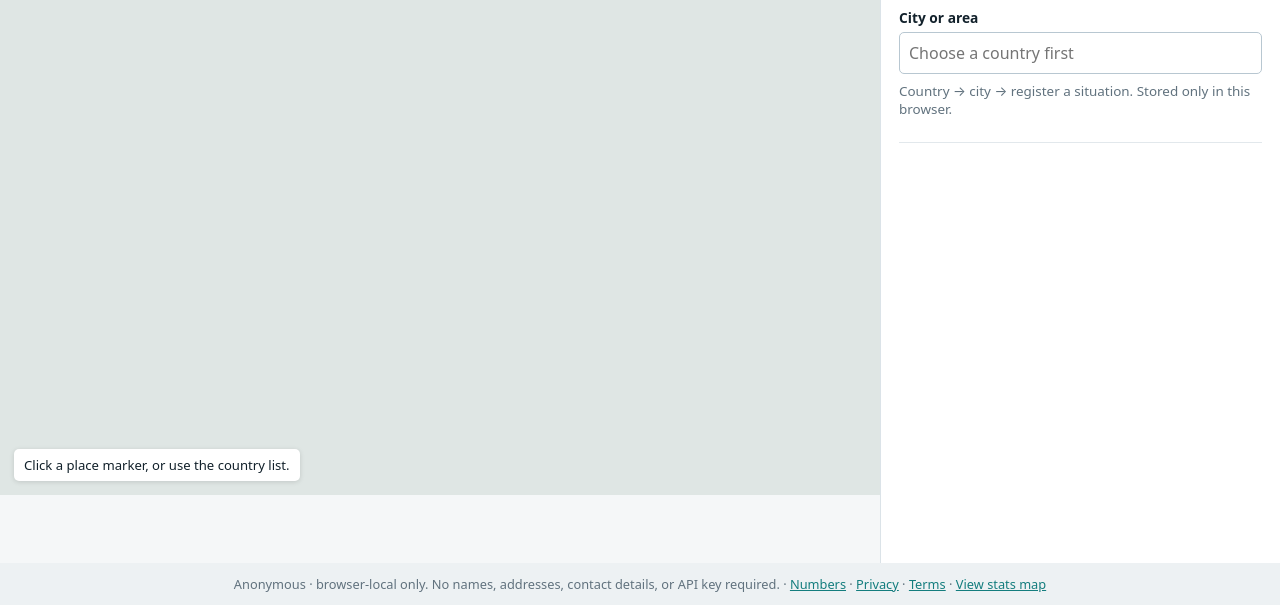
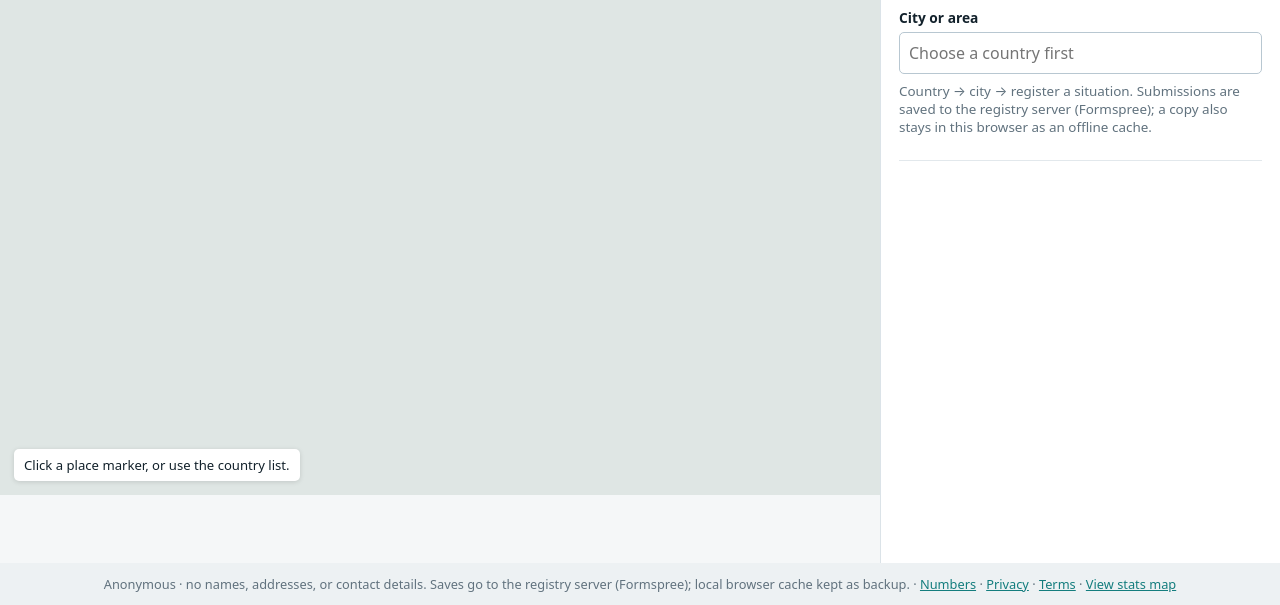
Before and after one commit to sam-t-dev/homeless-registry, a website: page register.html in a window 1280 px wide. Shown: the part 197-802 px from the top of the page. Drawn offline with nearby package versions, Linux system fonts and the light colour scheme.

Commit message:
Register: Formspree config + save note + already-counted UX

```diff
--- a/register.html
+++ b/register.html
@@ -38,7 +38,7 @@
           <label for="cityInput">City or area</label>
           <input id="cityInput" name="city" list="cityOptions" autocomplete="off" placeholder="Choose a country first" required>
           <datalist id="cityOptions"></datalist>
-          <p id="placeHint" class="muted">Country → city → register a situation. Stored only in this browser.</p>
+          <p id="placeHint" class="muted">Country → city → register a situation. Submissions are saved to the registry server (Formspree); a copy also stays in this browser as an offline cache.</p>
         </section>
 
         <section id="officialFormPanel" class="official-form-card already-counted-card" hidden>
@@ -110,7 +110,7 @@
   </main>
 
   <footer>
-    Anonymous · browser-local only. No names, addresses, contact details, or API key required.
+    Anonymous · no names, addresses, or contact details. Saves go to the registry server (Formspree); local browser cache kept as backup.
     · <a href="numbers.html">Numbers</a>
     · <a href="privacy-policy.html">Privacy</a>
     · <a href="terms.html">Terms</a>
@@ -118,6 +118,7 @@
   </footer>
 
   <script src="https://unpkg.com/maplibre-gl@5/dist/maplibre-gl.js"></script>
+  <script src="formspree-config.js"></script>
   <script src="shared.js"></script>
   <script src="data/regapp_b1a.js"></script>
   <script src="data/regapp_b1b.js"></script>
```
